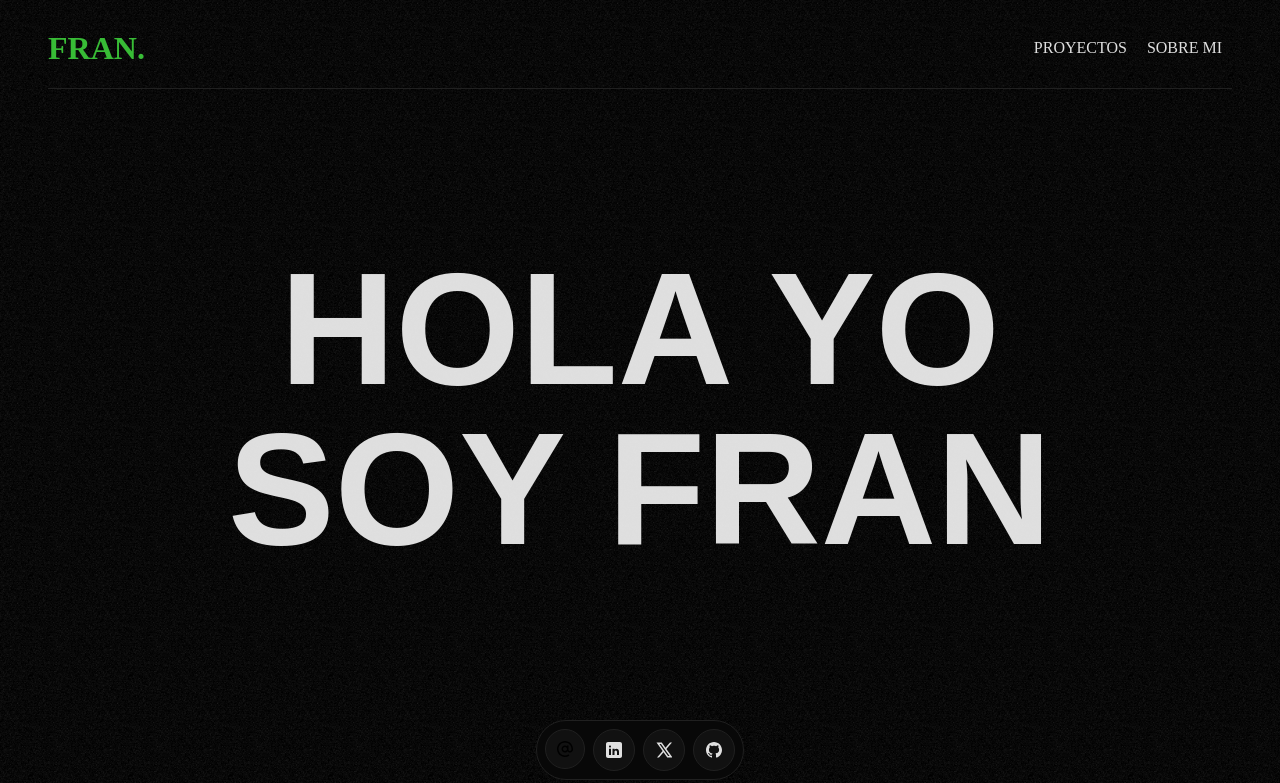
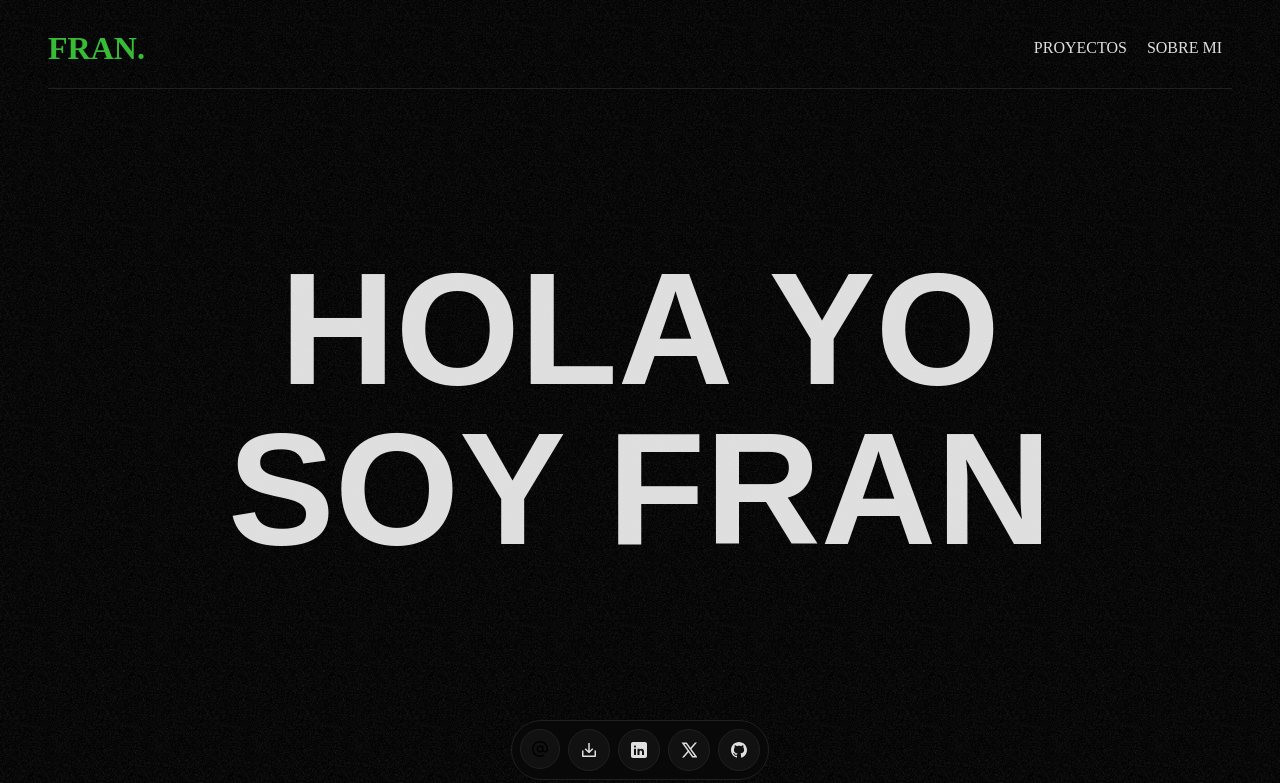
Before and after one commit to FranciscoJBrito/portfolio, a React (Vite) app: page / in a window 1280 px wide. Shown: the top 783 px of the page. Built offline with nearby package versions, Linux system fonts and the light colour scheme; a web font is replaced by a local one.

Commit message:
adding 'download cv' button to the contact component

```diff
--- a/src/assets/icons.jsx
+++ b/src/assets/icons.jsx
@@ -6,7 +6,7 @@ export const icons = {
       strokeLinejoin="round"
       viewBox="0 0 16 16"
       width="16"
-      style={{color: "currentcolor"}}
+      style={{ color: "currentcolor" }}
     >
       <path
         fillRule="evenodd"
@@ -23,7 +23,7 @@ export const icons = {
       strokeLinejoin="round"
       viewBox="0 0 16 16"
       width="16"
-      style={{color: "currentcolor"}}
+      style={{ color: "currentcolor" }}
     >
       <g clipPath="url(#clip0_872_3147)">
         <path
@@ -47,7 +47,7 @@ export const icons = {
       strokeLinejoin="round"
       viewBox="0 0 16 16"
       width="16"
-      style={{color: "currentcolor"}}
+      style={{ color: "currentcolor" }}
     >
       <path
         id="Subtract"
@@ -65,7 +65,7 @@ export const icons = {
       strokeLinejoin="round"
       viewBox="0 0 16 16"
       width="16"
-      style={{color: "currentcolor"}}
+      style={{ color: "currentcolor" }}
     >
       <path
         fillRule="evenodd"
@@ -75,4 +75,21 @@ export const icons = {
       ></path>
     </svg>
   ),
+  curriculum: (
+    <svg
+      data-testid="geist-icon"
+      height="16"
+      strokeLinejoin="round"
+      viewBox="0 0 16 16"
+      width="16"
+      style={{ color: "currentcolor" }}
+    >
+      <path
+        fillRule="evenodd"
+        clipRule="evenodd"
+        d="M8.75 1V1.75V8.68934L10.7197 6.71967L11.25 6.18934L12.3107 7.25L11.7803 7.78033L8.70711 10.8536C8.31658 11.2441 7.68342 11.2441 7.29289 10.8536L4.21967 7.78033L3.68934 7.25L4.75 6.18934L5.28033 6.71967L7.25 8.68934V1.75V1H8.75ZM13.5 9.25V13.5H2.5V9.25V8.5H1V9.25V14C1 14.5523 1.44771 15 2 15H14C14.5523 15 15 14.5523 15 14V9.25V8.5H13.5V9.25Z"
+        fill="currentColor"
+      ></path>
+    </svg>
+  ),
 };
--- a/src/components/Contact/Contact.css
+++ b/src/components/Contact/Contact.css
@@ -30,7 +30,8 @@
       border: 1px solid #202020;
       transition-property: background-color;
       transition-duration: 0.8s;
-      cursor: pointer;
+      cursor: url(/pointer.png), pointer;
+      transition: all ease-in-out 0.5s;
 
       svg {
         width: 16px;
--- a/src/components/Contact/Contact.jsx
+++ b/src/components/Contact/Contact.jsx
@@ -10,17 +10,27 @@ const Contact = () => {
         <CopyToClipboard
           text="francisco.brito.developer@gmail.com"
           data-tooltip-id="my-tooltip"
-          data-tooltip-content="Copiar correo"
+          data-tooltip-content="COPY EMAIL"
           data-tooltip-place="top"
         >
           <button className="contact_btns">{icons.email}</button>
         </CopyToClipboard>
         <a
           className="contact_btns"
+          href="https://github.com/FranciscoJBrito"
+          target="blank"
+          data-tooltip-id="my-tooltip"
+          data-tooltip-content="Descargar CV"
+          data-tooltip-place="top"
+        >
+          {icons.curriculum}
+        </a>
+        <a
+          className="contact_btns"
           href="https://www.linkedin.com/in/francisco-javier-brito-b4657420a/"
           target="blank"
           data-tooltip-id="my-tooltip"
-          data-tooltip-content="Linkedin"
+          data-tooltip-content="LINKEDIN"
           data-tooltip-place="top"
         >
           {icons.linkedin}
@@ -30,7 +40,7 @@ const Contact = () => {
           href="https://twitter.com/Francis86056304"
           target="blank"
           data-tooltip-id="my-tooltip"
-          data-tooltip-content="Twitter"
+          data-tooltip-content="TWITTER"
           data-tooltip-place="top"
         >
           {icons.twitter}
@@ -40,7 +50,7 @@ const Contact = () => {
           href="https://github.com/FranciscoJBrito"
           target="blank"
           data-tooltip-id="my-tooltip"
-          data-tooltip-content="Github"
+          data-tooltip-content="GITHUB"
           data-tooltip-place="top"
         >
           {icons.github}
@@ -50,7 +60,8 @@ const Contact = () => {
           style={{
             borderRadius: "18",
             fontFamily: "Pixel Font7",
-            background: "#38BC36",
+            color: "#ffffffde",
+            background: "#202020",
             transition: "all 0.5s ease",
           }}
         />
```
